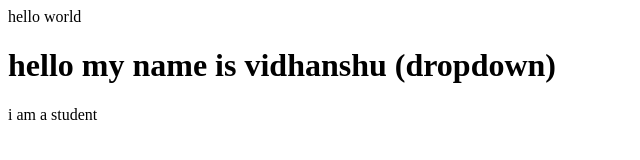
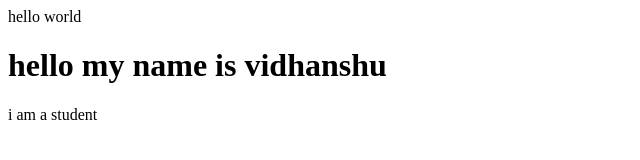
Before and after one commit to vidhanshu05/Locall, a plain HTML site: page index.html in a window 1280 px wide. Shown: the whole page, without its empty margins (0-640 px from the left). Drawn offline with Linux system fonts and the light colour scheme.

Commit message:
'noupdate'

```diff
--- a/index.html
+++ b/index.html
@@ -1,3 +1,3 @@
 <p>hello world</p>
-<h1>hello my name is vidhanshu (dropdown)</h1>
+<h1>hello my name is vidhanshu</h1>
 <p>i am a student</p>
```
